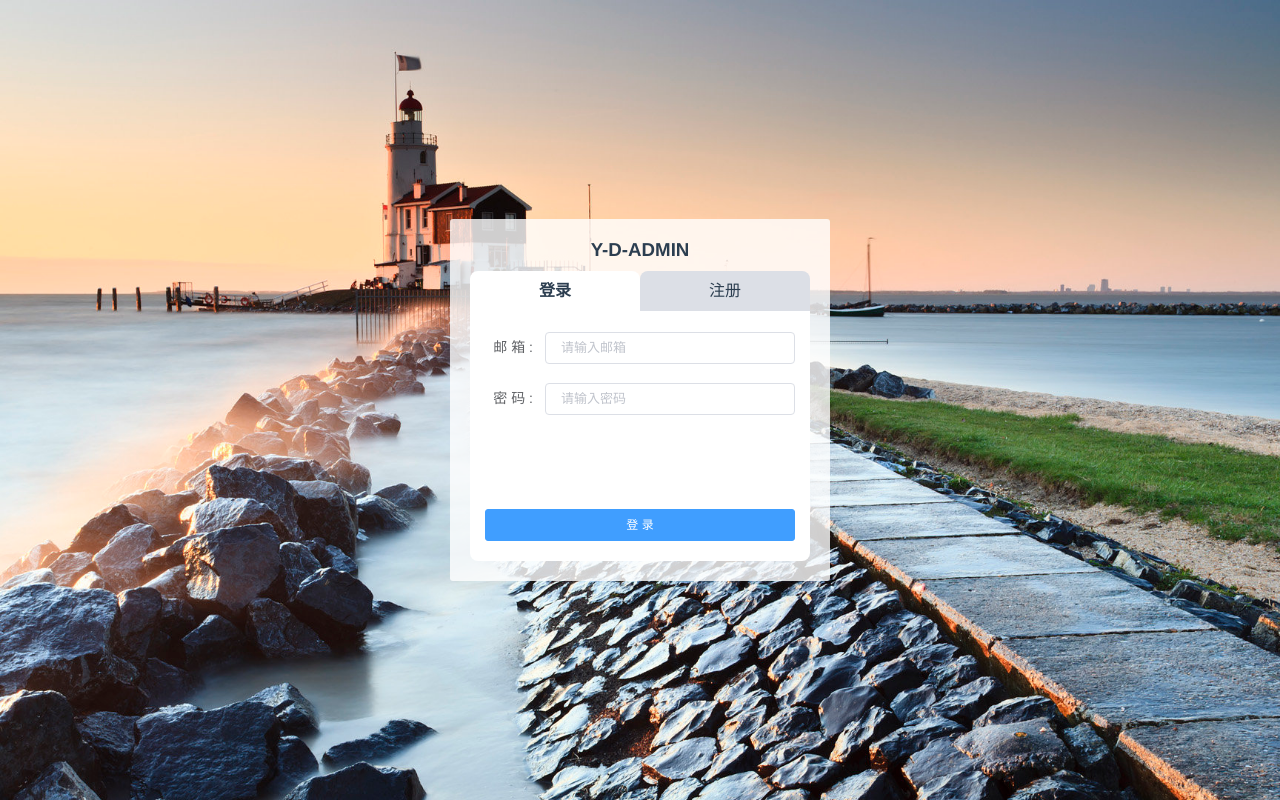
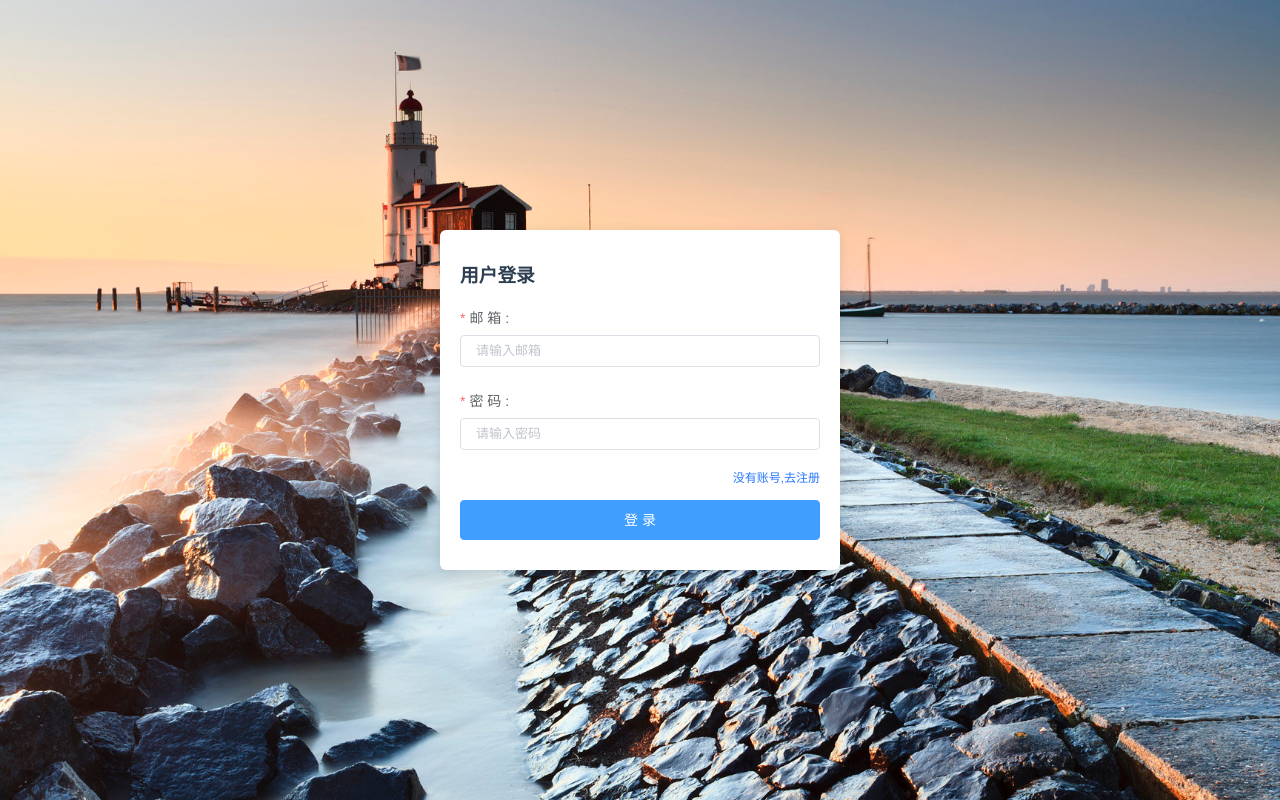
Before and after one commit to yangdong9527/yd-vue-admin, a Vue app: page /#/login in a window 1280 px wide. Built offline with nearby package versions, Linux system fonts and the light colour scheme; what vue-fragment would draw is missing.

Commit message:
登录页重写

```diff
--- a/src/assets/styles/transition.scss
+++ b/src/assets/styles/transition.scss
@@ -0,0 +1,22 @@
+.xzty-enter {
+  transform: translateX(-1200px);
+  opacity: .1;
+}
+
+.xzty-enter-to {
+  transform: translateX(0px);
+  opacity: 1;
+}
+
+.xzty-enter-active, .xzty-leave-active{
+  transition: all .6s;
+}
+
+.xzty-leave {
+  transform: translateX(0);
+  opacity: 1;
+}
+.xzty-leave-to {
+  transform: translateX(1200px);
+  opacity: .1;
+}
--- a/src/views/login/components/SignIn.vue
+++ b/src/views/login/components/SignIn.vue
@@ -1,18 +1,21 @@
 <template>
   <div class="sign-wrap">
-    <el-form ref="form" :model="form" label-width="60px" size="small">
-      <el-form-item label="邮 箱 :">
-        <el-input v-model="form.email" placeholder="请输入邮箱"></el-input>
+    <h3>用户登录</h3>
+    <el-form ref="form" :model="form" size="small" :rules="rules">
+      <el-form-item label="邮 箱 :" prop="email">
+        <el-input v-model="form.email" placeholder="请输入邮箱" @keyup.enter.native="login"></el-input>
       </el-form-item>
-      <el-form-item label="密 码 :">
-        <el-input v-model="form.password" type="password" placeholder="请输入密码"></el-input>
+      <el-form-item label="密 码 :" prop="password">
+        <el-input v-model="form.password" type="password" placeholder="请输入密码" @keyup.enter.native="login"></el-input>
       </el-form-item>
-      <el-button size="small" type="primary" class="btn" @click="login">登 录</el-button>
+      <p><span @click="change">没有账号,去注册</span></p>
+      <el-button class="btn" type="primary" :loading="loading" @click="login">{{loading ? '登录中...' : '登 录'}}</el-button>
     </el-form>
   </div>
 </template>
 
 <script>
+import { loginAPI } from "@/api/login.js";
 export default {
   name: "SignIn",
   data() {
@@ -20,21 +23,65 @@ export default {
       form: {
         email: "",
         password: ""
-      }
+      },
+      rules: {
+        email: { type: 'email', required: true, message: '请输入邮箱', trigger: 'blur' },
+        password: { required: true, message: '请输入登录密码', trigger: 'blur' }
+      },
+      loading: false
     };
   },
   methods: {
-    login() {
-      this.$emit('login', this.form)
+    login(params) {
+      this.$refs.form.validate(async bool => {
+        if(bool) {
+          this.loading = true
+          try {
+            const res = await this.$store.dispatch('Login', this.form)
+            this.$notify.success({
+              title: res.message
+            })
+            this.$router.push({name: 'home'})
+          } catch (error) {
+            console.log(error)
+          }
+          this.loading = false
+        }
+      })
+
+    },
+    change() {
+      this.$emit('change', 'Register')
     }
   }
 };
 </script>
 
 <style scoped lang="scss">
-.sign-wrap .btn {
-  position: absolute;
-  bottom: 20px;
-  width: 310px;
+.sign-wrap {
+  width: 400px;
+  background-color: #fff;
+  border-radius: 6px;
+  overflow: hidden;
+  box-shadow: 0 2px 12px 0 rgba(0, 0, 0, 0.1);
+  box-sizing: border-box;
+  padding: 30px 20px;
+  h3 {
+    margin-bottom: 15px;
+  }
+  .btn {
+    margin-top: 10px;
+    width: 100%;
+  }
+  p {
+    margin-top: 10px;
+    margin-bottom: 5px;
+    font-size: 12px;
+    text-align: right;
+    span {
+      color: #2878ff;
+      cursor: pointer;
+    }
+  }
 }
 </style>
--- a/src/views/login/components/register.vue
+++ b/src/views/login/components/register.vue
@@ -1,21 +1,27 @@
 <template>
   <div class="register-wrap">
-    <el-form ref="form" :model="form" label-width="60px" size="small">
-      <el-form-item label="邮 箱 :">
-        <el-input v-model="form.email" placeholder="请输入邮箱"></el-input>
+    <h3>用户注册</h3>
+    <el-form ref="form" :model="form" size="small" :rules="rules">
+      <el-form-item label="邮 箱 :" prop="email">
+        <el-input v-model="form.email" placeholder="请输入邮箱" @keyup.enter.native="register"></el-input>
       </el-form-item>
-      <el-form-item label="昵 称 :">
-        <el-input v-model="form.nickName" placeholder="请输入昵称"></el-input>
+      <el-form-item label="昵 称 :" prop="nickName">
+        <el-input v-model="form.nickName" placeholder="请输入昵称" @keyup.enter.native="register"></el-input>
       </el-form-item>
-      <el-form-item label="密 码 :">
-        <el-input v-model="form.password" type="password" placeholder="请输入密码"></el-input>
+      <el-form-item label="密 码 :" prop="password">
+        <el-input v-model="form.password" type="password" placeholder="请输入密码" @keyup.enter.native="register"></el-input>
       </el-form-item>
-      <el-button class="btn" size="small" type="primary" @click="register">注 册</el-button>
+      <p class="to-login" ><span @click="change">去登录</span></p>
+      <el-button class="btn" type="primary" @click="register" :loading="loading">{{loading ? '注册中...' : '注 册'}}</el-button>
     </el-form>
+    <div class="tip">
+      <p>提示: 该界面注册用户默认给予游客角色,仅拥有所有查看权限</p>
+    </div>
   </div>
 </template>
 
 <script>
+import { registerAPI } from "@/api/login.js";
 export default {
   name: "register",
   data() {
@@ -24,21 +30,71 @@ export default {
         email: "",
         password: "",
         nickName: ''
-      }
+      },
+      rules: {
+        email: { type: 'email', required: true, message: '请输入邮箱', trigger: 'blur' },
+        nickName: { required: true, message: '请输入昵称', trigger: 'blur' },
+        password: { required: true, message: '请输入密码', trigger: 'blur' }
+      },
+      loading: false
     };
   },
   methods: {
     register() {
-      this.$emit('register', this.form)
+      this.$refs.form.validate(async bool => {
+        if(bool) {
+          this.loading = true
+          try {
+            const res = await registerAPI(this.form)
+            this.$notify.success({
+              title: res.message
+            })
+            this.currCompoent = 'SignIn'
+          } catch (error) {
+            console.log(error)
+          }
+          this.loading = false
+        }
+      })
+
+    },
+    change() {
+      this.$emit('change', 'SignIn')
     }
   }
 };
 </script>
 
 <style scoped lang="scss">
-.register-wrap .btn {
-  position: absolute;
-  bottom: 20px;
-  width: 310px;
+.register-wrap {
+  width: 400px;
+  background-color: #fff;
+  border-radius: 6px;
+  overflow: hidden;
+  box-shadow: 0 2px 12px 0 rgba(0, 0, 0, 0.1);
+  box-sizing: border-box;
+  padding: 30px 20px;
+  h3 {
+    margin-bottom: 15px;
+  }
+  .btn {
+    margin-top: 10px;
+    width: 100%;
+  }
+  .tip {
+    margin-top: 10px;
+    font-size: 12px;
+    text-align: center;
+
+  }
+  .to-login {
+    font-size: 12px;
+    color: #2878ff;
+    text-align: right;
+    margin-top: 5px;
+    span {
+      cursor: pointer;
+    }
+  }
 }
 </style>
--- a/src/views/login/login.vue
+++ b/src/views/login/login.vue
@@ -1,22 +1,14 @@
 <template>
   <div class="login-wrap">
-    <div class="form-wrap">
-      <h3>Y-D-ADMIN</h3>
-      <div class="select">
-        <div :class="{'active': currCompoent === 'SignIn'}" @click="changeCom('SignIn')">登录</div>
-        <div :class="{'active': currCompoent === 'Register'}" @click="changeCom('Register')">注册</div>
-      </div>
-      <div class="com-wrap">
-        <component :is="currCompoent" @login="login" @register="register"></component>
-      </div>
-    </div>
+    <transition name="xzty" mode="out-in">
+      <component :is="currCompoent" @change="changeCom"></component>
+    </transition>
   </div>
 </template>
 
 <script>
 import Register from "./components/register";
 import SignIn from "./components/SignIn";
-import { loginAPI, registerAPI } from "@/api/login.js";
 export default {
   name: "login",
   components: {
@@ -32,28 +24,6 @@ export default {
     changeCom(v) {
       if (v === this.currCompoent) return;
       this.currCompoent = v;
-    },
-    async login(params) {
-      try {
-        const res = await this.$store.dispatch('Login', params)
-        this.$notify.success({
-          title: res.message
-        })
-        this.$router.push({name: 'home'})
-      } catch (error) {
-        console.log(error)
-      }
-    },
-    async register(params) {
-      try {
-        const res = await registerAPI(params)
-        this.$notify.success({
-          title: res.message
-        })
-        this.currCompoent = 'SignIn'
-      } catch (error) {
-        console.log(error)
-      }
     }
   }
 };
@@ -63,49 +33,13 @@ export default {
 @import "../../assets/styles/variables.scss";
 .login-wrap {
   position: relative;
+  overflow: hidden;
   height: 100%;
   background: url("../../assets/images/bg1.jpg") no-repeat top;
   background-size: cover;
+  user-select: none;
   display: flex;
   justify-content: center;
   align-items: center;
-  user-select: none;
-  .form-wrap {
-    box-sizing: border-box;
-    width: 380px;
-    padding: 20px;
-    background-color: rgba(255, 255, 255, 0.8);
-    border-radius: 3px;
-    h3 {
-      text-align: center;
-      margin-bottom: 10px;
-    }
-    .select {
-      display: flex;
-      text-align: center;
-      height: 40px;
-      line-height: 40px;
-      div {
-        flex: 1;
-        border-radius: 8px 8px 0 0;
-        background-color: #dcdfe6;
-        transition: all 0.1s;
-        cursor: pointer;
-        &.active {
-          font-weight: 700;
-          background-color: #fff;
-          font-size: 16px;
-        }
-      }
-    }
-    .com-wrap {
-      position: relative;
-      height: 250px;
-      background-color: #fff;
-      border-radius: 0 0 8px 8px;
-      padding: 20px 15px;
-      box-sizing: border-box;
-    }
-  }
 }
 </style>
```
